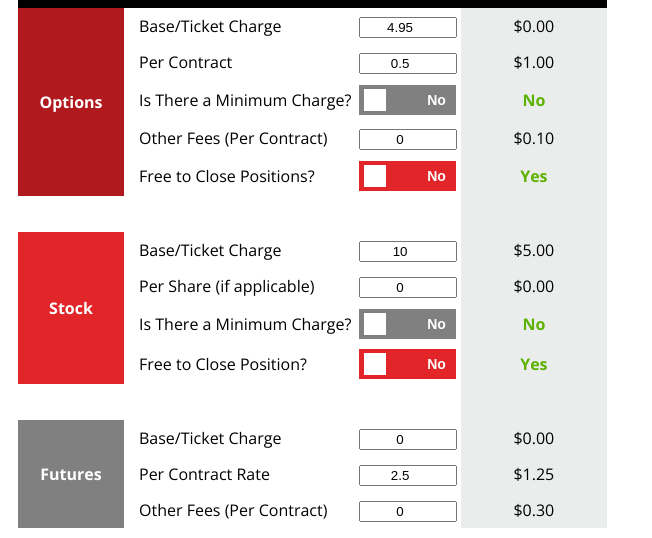
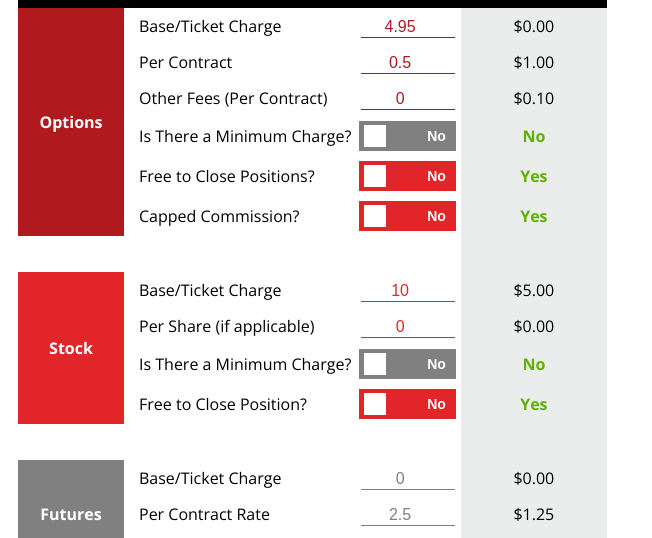
Before and after one commit to johnwmccallum/johnwmccallum.github.io, a plain HTML site: page index.html in a window 1280 px wide. Shown: the part 404-942 px from the top of the page, without its empty margins (0-652 px from the left). Drawn offline with nearby package versions, Linux system fonts and the light colour scheme; a web font is replaced by a local one.

Commit message:
Add files via upload

```diff
--- a/css/main.css
+++ b/css/main.css
@@ -1,5 +1,6 @@
 body{
   font-family: "Open Sans", Trebuchet MS, Helvetica, sans-serif;
+  font-size: 16px;
 }
 
 h1{
@@ -55,9 +56,6 @@ tr td:nth-child(n+2){
 }
 
 
-td input.inputNumber {
-  text-align: center;
-}
 
 .tdLeft {
   text-align: left !important;
@@ -67,6 +65,40 @@ td input.inputNumber {
 input {
     text-align: center;
     max-width: 90px;
+}
+
+input[type=number] {
+    border: none;
+    font-size: 16px;
+    outline: none;
+}
+
+input[type=number]:focus {
+
+}
+input[type=number].optionInput{
+  border-bottom: 1px solid #B01A1F;
+  color:#B01A1F;
+  text-align: center;
+}
+input[type=number].optionInput:focus{
+  border: 1px solid #B01A1F;
+}
+input[type=number].stockInput{
+  border-bottom: 1px solid #E12529;
+  color:#E12529;
+  text-align: center;
+}
+input[type=number].stockInput:focus{
+  border: 1px solid #E12529;
+}
+input[type=number].futureInput{
+  border-bottom: 1px solid #808080;
+  color:#808080;
+  text-align: center;
+}
+input[type=number].futureInput:focus{
+  border: 1px solid #808080;
 }
 
 td img {
--- a/index.html
+++ b/index.html
@@ -28,7 +28,7 @@
                 Option Trades per Year (Round Trips)
               </td>
               <td>
-                <input id="roundTripOptionsPerYear" class="inputNumber" type="number" value="500" />
+                <input id="roundTripOptionsPerYear" class="optionInput" type="number" value="500" />
               </td>
             </tr>
             <tr>
@@ -36,7 +36,7 @@
                 Average Contracts per Trade
               </td>
               <td>
-                <input id="avgOptionQuantityPerTrade" class="inputNumber" type="number" value="20" />
+                <input id="avgOptionQuantityPerTrade" class="optionInput" type="number" value="20" />
               </td>
             </tr>
             <tr>
@@ -47,7 +47,7 @@
                 Stock Trades per Year (Round Trips)
               </td>
               <td>
-                <input id="roundTripStocksPerYear" class="inputNumber" type="number" value="50" />
+                <input id="roundTripStocksPerYear" class="stockInput" type="number" value="50" />
               </td>
             </tr>
             <tr>
@@ -55,7 +55,7 @@
                 Average Shares per Trade
               </td>
               <td>
-                <input id="avgStockQuantityPerTrade" class="inputNumber" type="number" value="1000" />
+                <input id="avgStockQuantityPerTrade" class="stockInput" type="number" value="1000" />
               </td>
             </tr>
             <tr>
@@ -66,7 +66,7 @@
                 Futures Trades per Year (Round Trips)
               </td>
               <td>
-                <input id="roundTripFuturesPerYear" class="inputNumber" type="number" value="200" />
+                <input id="roundTripFuturesPerYear" class="futureInput" type="number" value="200" />
               </td>
             </tr>
             <tr>
@@ -74,7 +74,7 @@
                 Average Contracts per Trade
               </td>
               <td>
-                <input id="avgFutureQuantityPerTrade" class="inputNumber" type="number" value="2" />
+                <input id="avgFutureQuantityPerTrade" class="futureInput" type="number" value="2" />
               </td>
             </tr>
             <tr class="hiddenRow">
@@ -114,7 +114,7 @@
                 Base/Ticket Charge
               </td>
               <td>
-                <input id="optionBaseChargeOb" class="inputNumber" type="number" value="4.95" />
+                <input id="optionBaseChargeOb" class="optionInput" type="number" value="4.95" />
               </td>
               <td>
                 $0.00
@@ -125,10 +125,21 @@
                 Per Contract
               </td>
               <td>
-                <input id="optionPerContractChargeOb" class="inputNumber" type="number" value="0.5" />
+                <input id="optionPerContractChargeOb" class="optionInput" type="number" value="0.5" />
               </td>
               <td>
                 $1.00
+              </td>
+            </tr>
+            <tr class="optionRow">
+              <td class="tdLeft">
+                Other Fees (Per Contract)
+              </td>
+              <td>
+                <input id="optionAdditionalFeesOb" class="optionInput" type="number" value="0" />
+              </td>
+              <td>
+                $0.10
               </td>
             </tr>
             <tr class="optionRow">
@@ -153,21 +164,10 @@
                 Minimum Charge (if applicable)
               </td>
               <td>
-                <input id="optionMinimumChargeOb" class="inputNumber" type="number" value="0" />
+                <input id="optionMinimumChargeOb" class="optionInput" type="number" value="0" />
               </td>
               <td>
                 $0.00
-              </td>
-            </tr>
-            <tr class="optionRow">
-              <td class="tdLeft">
-                Other Fees (Per Contract)
-              </td>
-              <td>
-                <input id="optionAdditionalFeesOb" class="inputNumber" type="number" value="0" />
-              </td>
-              <td>
-                $0.10
               </td>
             </tr>
             <tr class="optionRow">
@@ -187,7 +187,7 @@
                 Yes
               </td>
             </tr>
-            <tr class="hiddenRow optionRow">
+            <tr class="optionRow">
               <td class="tdLeft">
                 Capped Commission?
               </td>
@@ -204,12 +204,12 @@
                 Yes
               </td>
             </tr>
-            <tr class="hiddenRow optionRow">
+            <tr class="optionRow" id="optionCappedRow">
               <td class="tdLeft">
-                What is the capped commission, per leg?
+                Capped Amount (Per Leg)
               </td>
               <td>
-                <input id="optionCappedCommissionPerLegOb" class="inputNumber" type="number" value="0" />
+                <input id="optionCappedCommissionPerLegOb" class="optionInput" type="number" value="20" />
               </td>
               <td>
                 $10.00
@@ -224,7 +224,7 @@
                 Base/Ticket Charge
               </td>
               <td>
-                <input id="stockBaseChargeOb" class="inputNumber" type="number" value="10" />
+                <input id="stockBaseChargeOb" class="stockInput" type="number" value="10" />
               </td>
               <td>
                 $5.00
@@ -235,7 +235,7 @@
                 Per Share (if applicable)
               </td>
               <td>
-                <input id="stockPerShareChargeOb" class="inputNumber" type="number" value="0" />
+                <input id="stockPerShareChargeOb" class="stockInput" type="number" value="0" />
               </td>
               <td>
                 $0.00
@@ -259,11 +259,11 @@
               </td>
             </tr>
             <tr id="stockMinChargeRow" class="stockRow">
-              <td>
+              <td class="tdLeft">
                 Minimum Charge (if applicable)
               </td>
               <td>
-                <input id="stockMinimumChargeOb" class="inputNumber" type="number" value="10" />
+                <input id="stockMinimumChargeOb" class="stockInput" type="number" value="10" />
               </td>
               <td>$0.00</td>
             </tr>
@@ -295,7 +295,7 @@
                 Base/Ticket Charge
               </td>
               <td>
-                <input id="futureBaseChargeOb" class="inputNumber" type="number" value="0" />
+                <input id="futureBaseChargeOb" class="futureInput" type="number" value="0" />
               </td>
               <td>
                 $0.00
@@ -306,7 +306,7 @@
                 Per Contract Rate
               </td>
               <td>
-                <input id="futurePerContractChargeOb" class="inputNumber" type="number" value="2.5" />
+                <input id="futurePerContractChargeOb" class="futureInput" type="number" value="2.5" />
               </td>
               <td>
                 $1.25
@@ -317,7 +317,7 @@
                 Other Fees (Per Contract)
               </td>
               <td>
-                <input id="futureAdditionalFeesOb" class="inputNumber" type="number" value="0" />
+                <input id="futureAdditionalFeesOb" class="futureInput" type="number" value="0" />
               </td>
               <td>
                 $0.30
--- a/js/main.js
+++ b/js/main.js
@@ -189,21 +189,18 @@ $(function () {
     $('#futureRoundTripOb').html('$' + formatNumber(futureRoundTripOb));
     futureRoundTripTw = calculateRoundTripCost(avgFutureQuantityPerTrade, futureBaseChargeTw, futurePerContractChargeTw, false, 0, 0, false, false, 0);
     $('#futureRoundTripTw').html('$' + formatNumber(futureRoundTripTw));
-    //optionYearEndString = "Options commissions on " + roundTripOptionsPerYear + " round trips of " + avgOptionQuantityPerTrade  + " lots"
     optionYearEndString = "Options commissions on " + roundTripOptionsPerYear + " round trips"
     $('#optionYearEndString').html(optionYearEndString);
     optionYearEndOb = roundTripOptionsPerYear * optionRoundTripOb
     $('#optionYearEndOb').html('$' + formatNumber(optionYearEndOb));
     optionYearEndTw = roundTripOptionsPerYear * optionRoundTripTw
     $('#optionYearEndTw').html('$' + formatNumber(optionYearEndTw));
-    //stockYearEndString = "Estimated stock commissions for " + roundTripStocksPerYear + " round turns of " + avgStockQuantityPerTrade  + " shares"
     stockYearEndString = "Stock commissions on " + roundTripStocksPerYear + " round trips"
     $('#stockYearEndString').html(stockYearEndString);
     stockYearEndOb = roundTripStocksPerYear * stockRoundTripOb
     $('#stockYearEndOb').html('$' + formatNumber(stockYearEndOb));
     stockYearEndTw = roundTripStocksPerYear * stockRoundTripTw
     $('#stockYearEndTw').html('$' + formatNumber(stockYearEndTw));
-    //futureYearEndString = "Estimated futures commissions for " + roundTripFuturesPerYear + " round turns of " + avgFutureQuantityPerTrade  + " contracts"
     futureYearEndString = "Futures commissions on " + roundTripFuturesPerYear + " round trips"
     $('#futureYearEndString').html(futureYearEndString);
     futureYearEndOb = roundTripFuturesPerYear * futureRoundTripOb
@@ -217,13 +214,6 @@ $(function () {
     createChart(totalEstimatedCommissionsOb, totalEstimatedCommissionsTw);
   }
 
-jQuery.fn.showV = function() {
-    this.css('visibility', 'visible');
-}
-
-jQuery.fn.hideV = function() {
-    this.css('visibility', 'hidden');
-}
 
   function showHide(){
     if (hasOptionMinimumChargeOb || hasOptionMinimumChargeTw){
@@ -236,24 +226,21 @@ jQuery.fn.hideV = function() {
     } else {
       $('#stockMinChargeRow').hide();
     }
+    console.log(optionCappedCommissionOb)
+    if (optionCappedCommissionOb){
+      $('#optionCappedRow').show();
+    } else {
+      $('#optionCappedRow').hide();
+    }
+
   }
 
   function updateRowspan(){
-    /*
-    var visCount = 0;
-    $('.optionRow').each(function() {
-      if ($(this).css('display') != 'none'){
-        visCount += 1;
-      }
-    });
-    */
     $('#optionCommission').attr('rowspan', $(".optionRow:visible").length);
     $('#stockCommission').attr('rowspan', $(".stockRow:visible").length);
     $('#futureCommission').attr('rowspan', $(".futureRow:visible").length);
     $('#futureOptionCommission').attr('rowspan', $(".futureOptionRow:visible").length);
   }
-
-
 
   function updatePage(){
     reInitializeGlobals();
@@ -261,8 +248,6 @@ jQuery.fn.hideV = function() {
     populateValues();
     updateRowspan();
   }
-
-  createChart(12, 12);
 
   updatePage();
   $('.inputNumber').keyup(updatePage);
```
